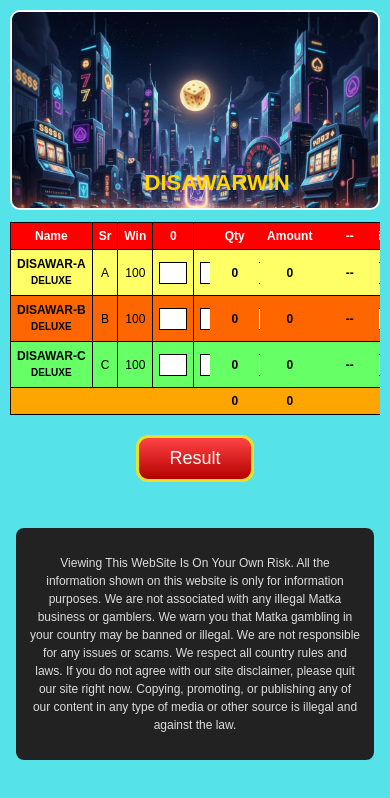
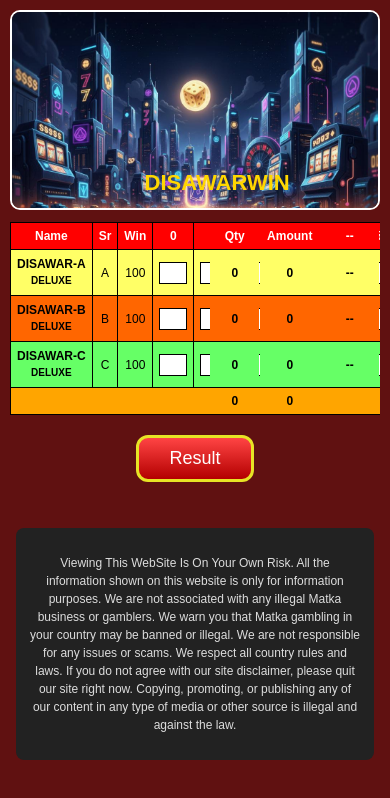
Before and after one commit to SaiWorkProfile/Lottery-Frontend, a React (Create React App) app: page / in a window 390 px wide. Shown: the top 798 px of the page. Built offline with nearby package versions, Linux system fonts and the light colour scheme; no server answers.

Commit message:
update result page

```diff
--- a/src/styles/main.css
+++ b/src/styles/main.css
@@ -6,7 +6,7 @@
 body {
   margin: 0;
   font-family: Arial, sans-serif;
-  background: #511506;
+  background: #0000;
   overflow-x: hidden;
 }
 
@@ -276,3 +276,11 @@ body {
     font-size: 11px;
   }
 }
+@media (max-width: 768px) {
+  .page-wrapper {
+    max-width: 100%;
+    margin: 0;
+    border: none;
+    background: #601111; /* brown */
+  }
+}
```
